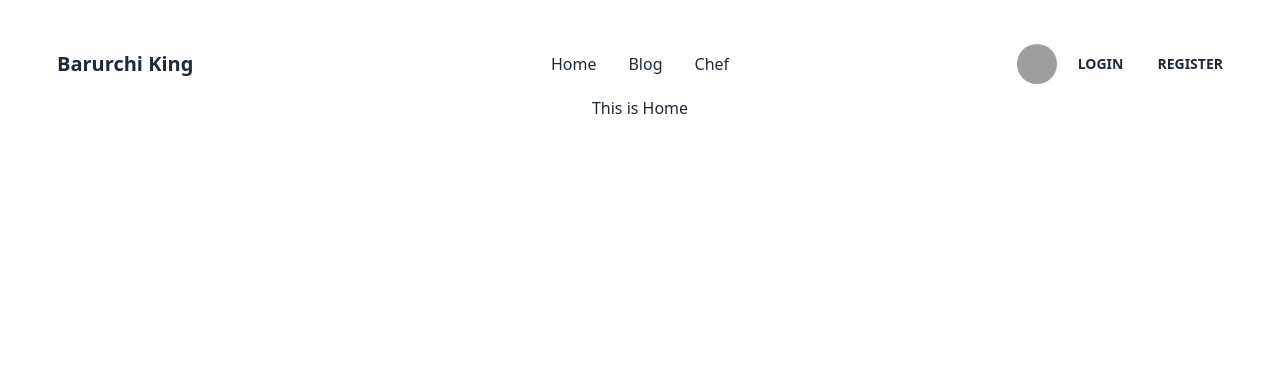
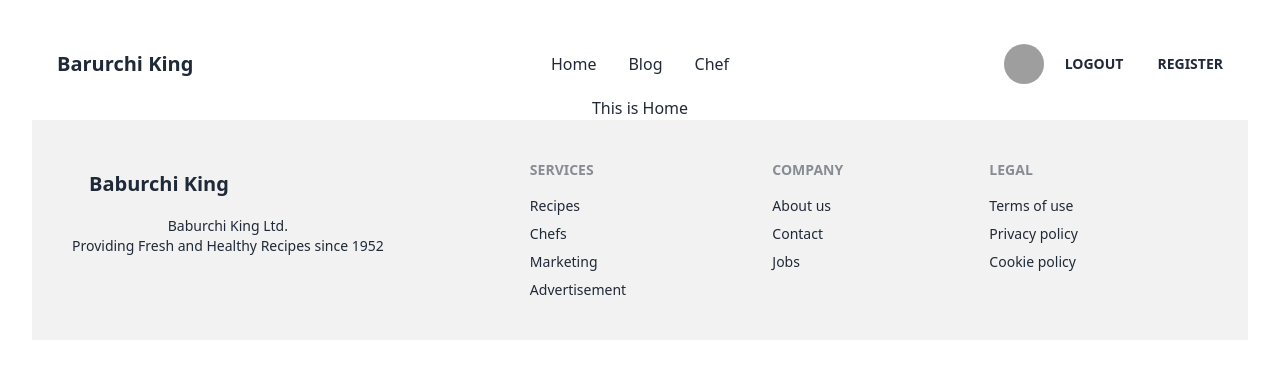
Before and after one commit to eshansaif/baburchi-king, a React (Vite) app: page / in a window 1280 px wide. Shown: the top 378 px of the page. Built offline with nearby package versions, Linux system fonts and the light colour scheme; grey boxes are pictures that could not be loaded.

Commit message:
footer is added

```diff
--- a/src/components/Footer/Footer.jsx
+++ b/src/components/Footer/Footer.jsx
@@ -0,0 +1,33 @@
+import React from 'react';
+
+const Footer = () => {
+    return (
+        <footer className="footer p-10 bg-base-200 text-base-content">
+            <div>
+                <h2 className="btn btn-ghost normal-case text-xl">Baburchi King</h2>
+                <p>Baburchi King Ltd.<br />Providing Fresh and Healthy Recipes since 1952</p>
+            </div>
+            <div>
+                <span className="footer-title">Services</span>
+                <a className="link link-hover">Recipes</a>
+                <a className="link link-hover">Chefs</a>
+                <a className="link link-hover">Marketing</a>
+                <a className="link link-hover">Advertisement</a>
+            </div>
+            <div>
+                <span className="footer-title">Company</span>
+                <a className="link link-hover">About us</a>
+                <a className="link link-hover">Contact</a>
+                <a className="link link-hover">Jobs</a>
+            </div>
+            <div>
+                <span className="footer-title">Legal</span>
+                <a className="link link-hover">Terms of use</a>
+                <a className="link link-hover">Privacy policy</a>
+                <a className="link link-hover">Cookie policy</a>
+            </div>
+        </footer >
+    );
+};
+
+export default Footer;
--- a/src/components/Header/Header.jsx
+++ b/src/components/Header/Header.jsx
@@ -2,6 +2,7 @@ import React from 'react';
 import { useContext } from 'react';
 import { AuthContext } from '../../providers/AuthProvider';
 import { FaBeer } from 'react-icons/fa';
+import { Link } from 'react-router-dom';
 
 const Header = () => {
     const { user } = useContext(AuthContext);
@@ -40,7 +41,9 @@ const Header = () => {
                             </div>
                         </label>
                     }
-                    <a className="btn btn-ghost">Login</a>
+                    {
+                        user ? <a className="btn btn-ghost">Logout</a> : <Link to="/login" className="btn btn-ghost">Login</Link>
+                    }
                     <a className="btn btn-ghost">Register</a>
                 </div>
             </div>
--- a/src/layouts/Main.jsx
+++ b/src/layouts/Main.jsx
@@ -1,12 +1,14 @@
 import React from 'react';
 import Header from '../components/Header/Header';
 import { Outlet } from 'react-router-dom';
+import Footer from '../components/Footer/Footer';
 
 const Main = () => {
     return (
         <div>
             <Header></Header>
             <Outlet></Outlet>
+            <Footer></Footer>
         </div>
     );
 };
```
